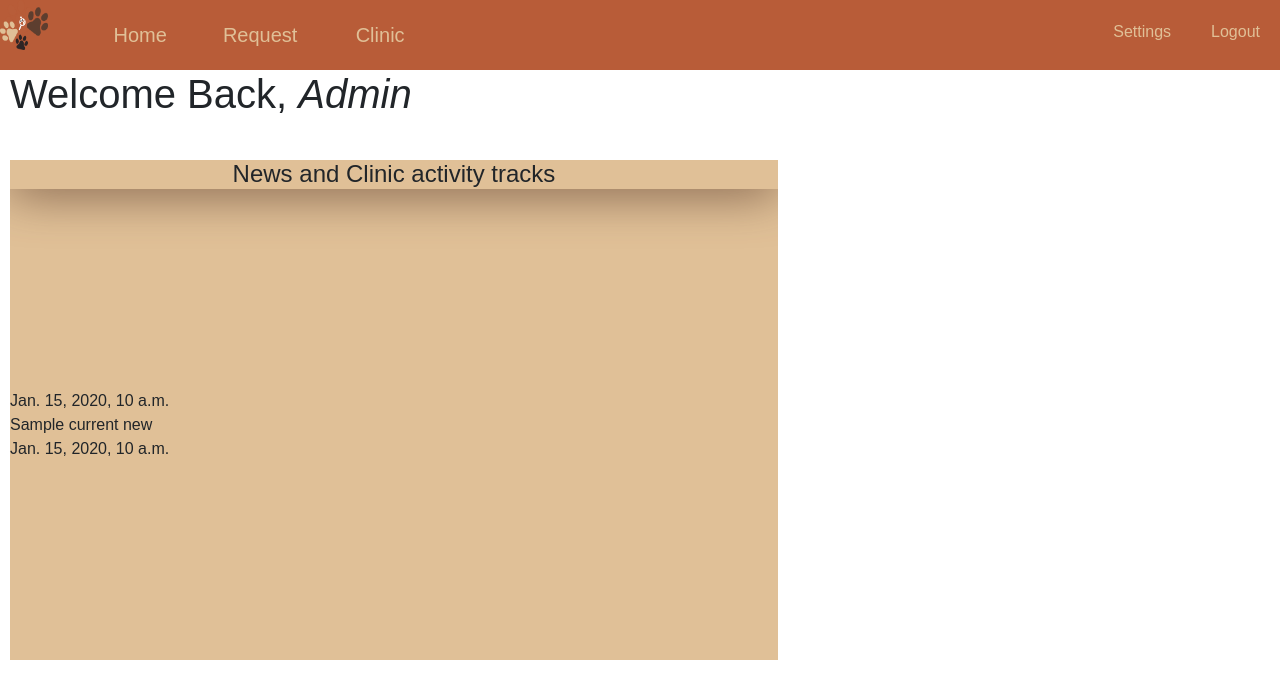
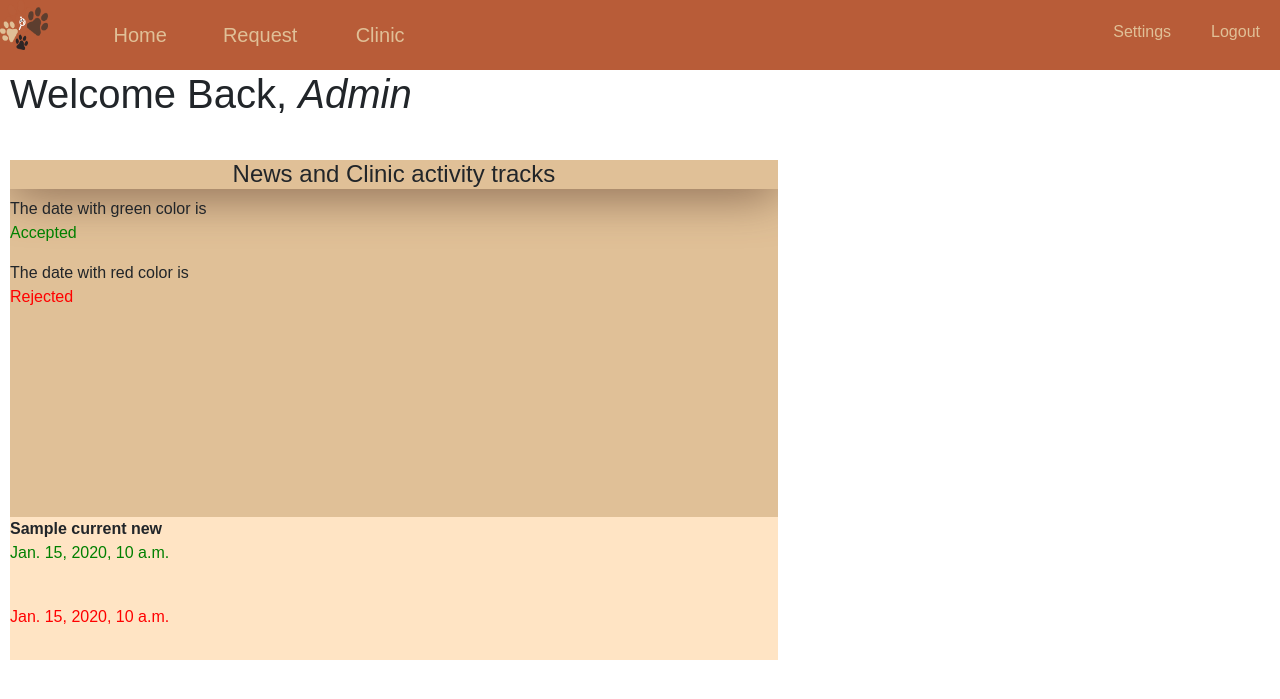
Before and after one commit to Clinic-Directory-2021/web_based_clinic_directory_admin, a Django app: template main_app/templates/homepage.html in a window 1280 px wide. Shown: the top 699 px of the page. Run offline with Django 3.2, Linux system fonts and the light colour scheme; the template is opened without the code that fills it: most values are stand-ins (such as "Sample title", 1, 10 or a date in 2020); some libraries are stand-ins or nearby versions.

Commit message:
Changes in some designs

```diff
--- a/main_app/static/css/base.css
+++ b/main_app/static/css/base.css
@@ -1,7 +1,7 @@
 *{
     font-family: Arial, Helvetica, sans-serif;
     margin: 0;
-    overflow-x: hidden;
+    /* overflow-x: hidden; */
 }
 /* width */
 ::-webkit-scrollbar {
--- a/main_app/templates/homepage.html
+++ b/main_app/templates/homepage.html
@@ -4,6 +4,8 @@
 <br>
 <div class="news">
 <h4>News and Clinic activity tracks</h4>
+The date with green color is <p style="color: green;">Accepted</p>
+The date with red color is<p style="color: red;">Rejected</p>
 <br>
 <br>
 <br>
@@ -14,12 +16,13 @@
 <br>
 {% if news %}
     {% for current_news in news %}
+<div style="background-color: bisque; margin-bottom: 10px;">
         <!-- date when clinic is accepted -->
-        {{current_news.date_accepted}} <br>
-        {{current_news.clinic_name}} <br>
-
+        <b>{{current_news.clinic_name}}</b> <br>
+        <p style="color: green;">{{current_news.date_accepted}}</p> <br>
         <!-- date when clinic is rejected -->
-        {{current_news.date_rejected}} <br>
+        <p style="color: red;">{{current_news.date_rejected}}</p> <br>
+</div>
     {% endfor %}
 {% else %}
     <h6 align='center'><em>No Activity occurs this time </em> </h5>
```
Also changed, not shown: db.sqlite3.
